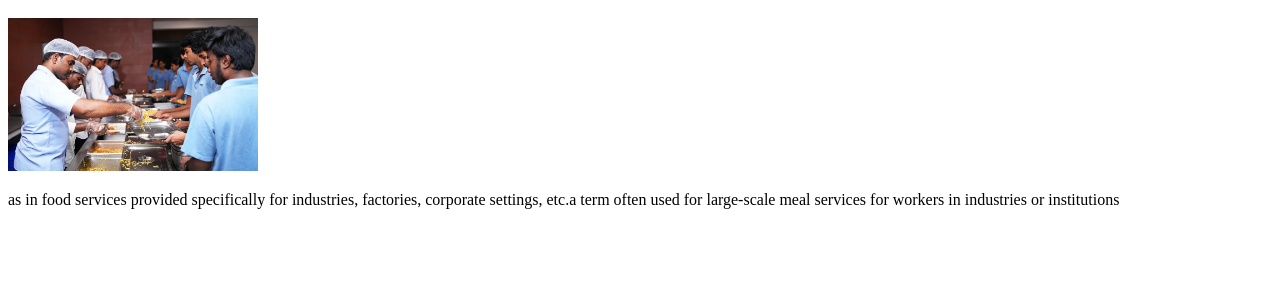
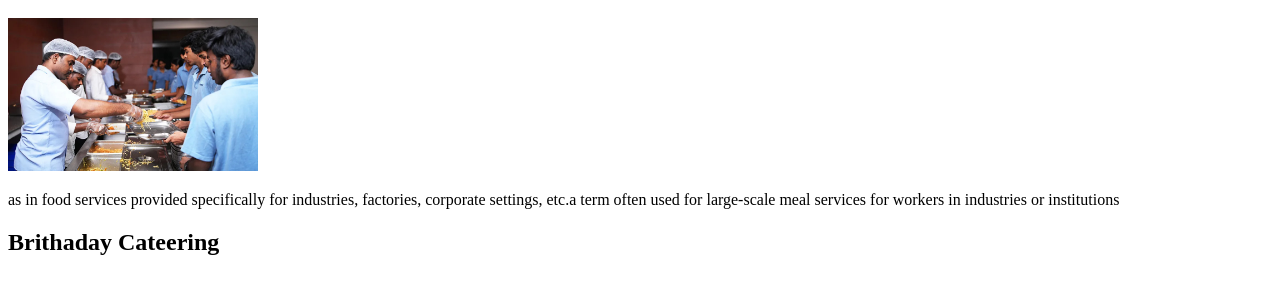
Before and after one commit to ssk1329/HTML, a plain HTML site: page index.html in a window 1280 px wide. Shown: the part 120-414 px from the top of the page. Drawn offline with Linux system fonts and the light colour scheme.

Commit message:
added head

```diff
--- a/index.html
+++ b/index.html
@@ -10,6 +10,6 @@
     <h1>Wedding Cateering</h1>
     <img width="250px" src="h.jpg" alt="">
     <p>as in food services provided specifically for industries, factories, corporate settings, etc.a term often used for large-scale meal services for workers in industries or institutions</p>
-
+    <h2>Brithaday Cateering</h2>
 </body>
 </html>
```
